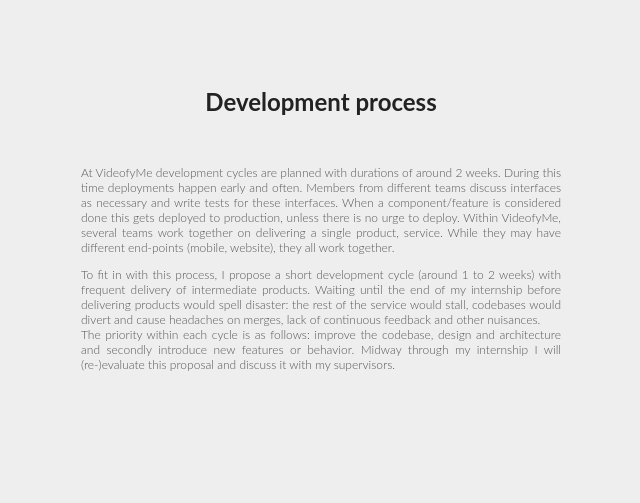
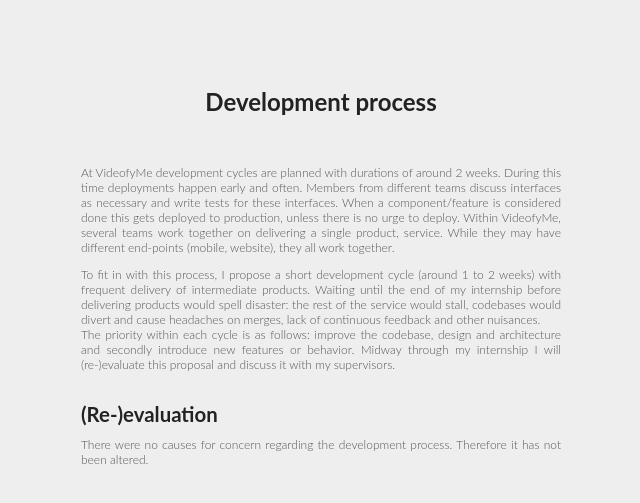
Before and after one commit to xeago/gradblog, a Jekyll site: the page built from graduation/development-process.md, in a window 1280 px wide. Shown: the top 503 px of the page, without its empty margins (319-959 px from the left). Built offline with Jekyll 4.4.1, drawn with Linux system fonts in a browser that asks for light colours; Markdown is read by kramdown in place of the engine named in the settings.

Commit message:
(Re-)evaluate the development process.

```diff
--- a/graduation/development-process.md
+++ b/graduation/development-process.md
@@ -7,3 +7,6 @@ At VideofyMe development cycles are planned with durations of around 2 weeks. Du
 
 To fit in with this process, I propose a short development cycle (around 1 to 2 weeks) with frequent delivery of intermediate products. Waiting until the end of my internship before delivering products would spell disaster: the rest of the service would stall, codebases would divert and cause headaches on merges, lack of continuous feedback and other nuisances.
 The priority within each cycle is as follows: improve the codebase, design and architecture and secondly introduce new features or behavior. Midway through my internship I will (re-)evaluate this proposal and discuss it with my supervisors.
+
+# (Re-)evaluation
+There were no causes for concern regarding the development process. Therefore it has not been altered.
```
